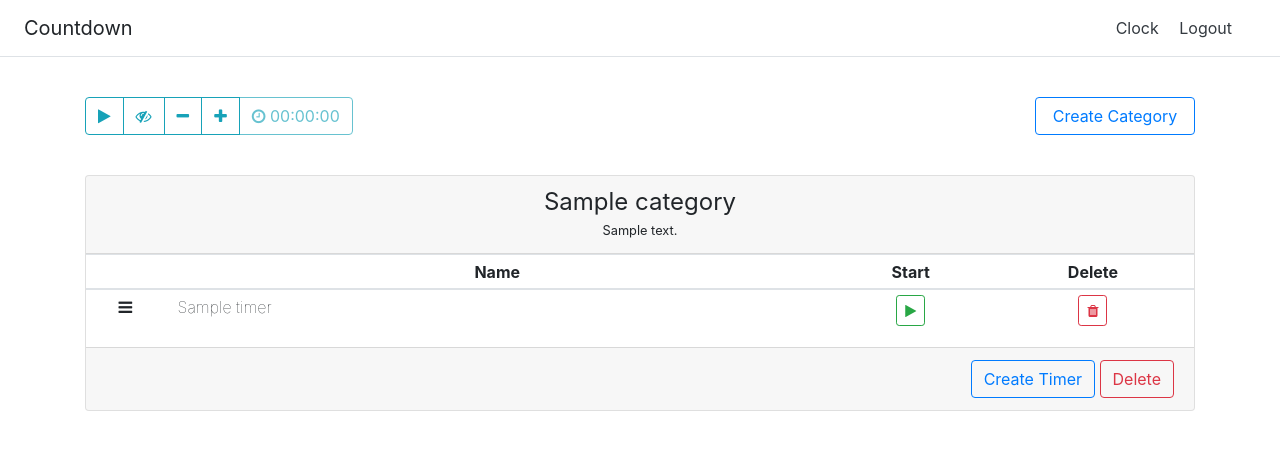
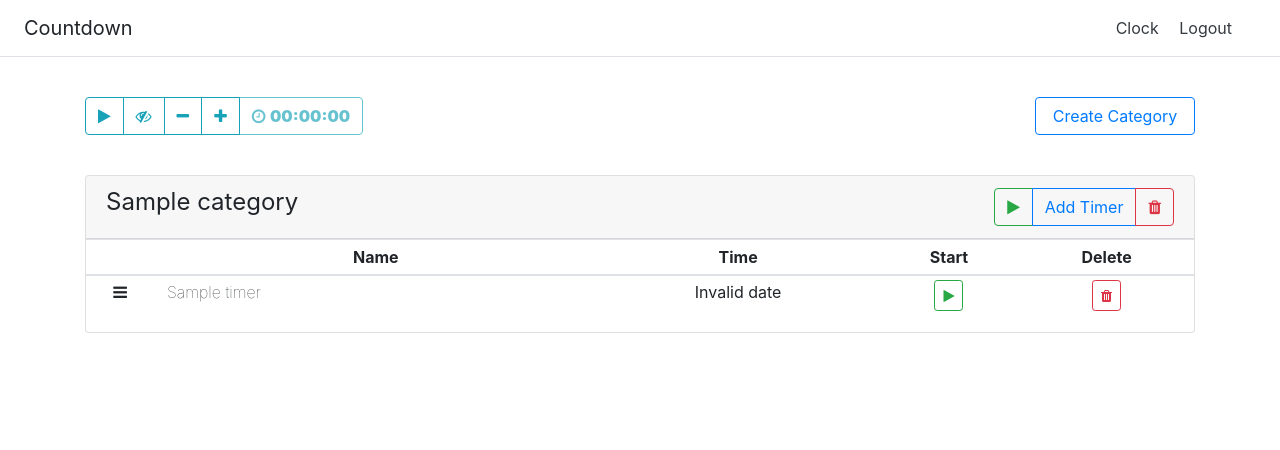
Before and after one commit to CamiloValderruten/Countdown, a Python web app: template templates/home.html in a window 1280 px wide. Shown: the top 450 px of the page. Run offline with Jinja, Linux system fonts and the light colour scheme; the template is opened without the code that fills it: most values are stand-ins (such as "Sample title", 1, 10 or a date in 2020); some libraries are stand-ins or nearby versions.

Commit message:
Added time to each timer row, and remove the next, always goes to next timer if available.

```diff
--- a/templates/home.html
+++ b/templates/home.html
@@ -43,7 +43,7 @@
                     <div class="btn-group" role="group">
                         <button class="btn btn-outline-info btn-block" disabled>
                             <i class="fa fa-clock-o"></i>
-                            <span class="clock">00:00:00</span>
+                            <span class="clock" style="font-weight: 900">00:00:00</span>
                         </button>
                     </div>
                 </div>
@@ -83,17 +83,39 @@
                     {# Category Cards #}
                     {% for category in categories %}
                         <div class="card mb-4 box-shadow category" id="{{ category._id }}">
+
                             <div class="card-header">
-                                {#                                <div class="float-right">#}
-                                {#                                    <a href="#" onclick="">#}
-                                {#                                        <button class="btn btn-outline-success btn-sm">#}
-                                {#                                            <i class="fa fa-play"></i>#}
-                                {#                                        </button>#}
-                                {#                                    </a>#}
-                                {#                                </div>#}
-                                <h4 class="my-0 font-weight-normal">{{ category.name }}</h4>
-                                <small>{{ category.description }}</small>
+                                <div class="row">
+                                    <div class="col-md-8 mb-2">
+                                        <div class="float-md-left">
+                                            <h4 class="my-0 font-weight-normal">{{ category.name }}</h4>
+                                        </div>
+                                    </div>
+                                    <div class="col-md-4">
+                                        <div class="float-md-right">
+                                            <div class="btn-group btn-group-justified">
+                                                <div class="btn-group" role="group">
+                                                    <button class="btn btn-outline-success">
+                                                        <i class="fa fa-play"></i>
+                                                    </button>
+                                                </div>
+                                                <div class="btn-group" role="group">
+                                                    <button class="btn btn-outline-primary" data-toggle="modal"
+                                                            data-target="#createTimer-{{ category._id }}">Add Timer
+                                                    </button>
+                                                </div>
+                                                <div class="btn-group"
+                                                     onclick="document.location.href = '{{ url_for('delete_category', _id=category._id) }}'">
+                                                    <button class="btn btn-outline-danger">
+                                                        <i class="fa fa-trash"></i>
+                                                    </button>
+                                                </div>
+                                            </div>
+                                        </div>
+                                    </div>
+                                </div>
                             </div>
+
                             <div class="card-body" style="padding: 0;">
                                 {% if category.timers | length > 0 %}
                                     <div style="overflow-y: auto; max-height: 200px;">
@@ -101,9 +123,9 @@
                                             <thead>
                                             <tr>
                                                 <th scope="col"></th>
-                                                <th style="width: 60%">Name</th>
+                                                <th scope="col" style="width: 40%">Name</th>
+                                                <th scope="col">Time</th>
                                                 <th scope="col">Start</th>
-                                                {#                                        <th scope="col">Edit</th>#}
                                                 <th scope="col">Delete</th>
                                             </tr>
                                             </thead>
@@ -114,17 +136,15 @@
                                                     data-next="{{ 'true' if timer.next else 'false' }}"
                                                     data-seconds="{{ timer.seconds }}"
                                                     data-category="{{ category.name }}">
-                                                    <td><i class="fa fa-bars handle"></i></td>
+                                                    <td>
+                                                        <i class="fa fa-bars handle"></i>
+                                                    </td>
                                                     <td scope="row" style="font-weight: 100;">
-                                                <span class="ml-2 float-left">
-                                                    {{ timer.name }}
-                                                </span>
-                                                        {% if timer.next %}
-                                                            <div class="pull-right">
-                                                                <i class="fa fa-arrow-down"></i>
-                                                            </div>
-                                                        {% endif %}
+                                                        <span class="ml-2 float-left">
+                                                            {{ timer.name }}
+                                                        </span>
                                                     </td>
+                                                    <td class="time">00:00:00</td>
                                                     <td>
                                                         <a href="#">
                                                             <button class="btn btn-outline-success btn-sm pause"
@@ -151,16 +171,7 @@
                                     </div>
                                 {% endif %}
                             </div>
-                            <div class="card-footer">
-                                <div class="float-right">
-                                    <button class="btn btn-outline-primary" data-toggle="modal"
-                                            data-target="#createTimer-{{ category._id }}">Create Timer
-                                    </button>
-                                    <a href="{{ url_for('delete_category', _id=category._id) }}">
-                                        <button class="btn btn-outline-danger">Delete</button>
-                                    </a>
-                                </div>
-                            </div>
+
                         </div>
                     {% endfor %}
 
@@ -176,7 +187,7 @@
             <div class="modal-dialog" role="document">
                 <div class="modal-content">
                     <div class="modal-header">
-                        <h5 class="modal-title" id="exampleModalLabel">Create timer for {{ category.name }}</h5>
+                        <h5 class="modal-title" id="exampleModalLabel">Create Timer for {{ category.name }}</h5>
                         <button type="button" class="close" data-dismiss="modal" aria-label="Close">
                             <span aria-hidden="true">&times;</span>
                         </button>
@@ -193,9 +204,6 @@
                                     <input type="number" class="form-control" name="minutes" placeholder="Minutes">
                                     <input type="number" class="form-control" name="seconds" placeholder="Seconds">
                                 </div>
-                            </div>
-                            <div class="form-group">
-                                <input type="checkbox" name="next"> Go to next timer after completion.
                             </div>
                             <button type="submit" class="btn btn-outline-primary btn-block">Create</button>
                         </form>
@@ -244,6 +252,12 @@
     <script src="https://code.jquery.com/ui/1.12.1/jquery-ui.min.js"></script>
 
     <script>
+        $(".timer").each(function (index, timer) {
+            timer = $(timer);
+            var timerDuration = moment.duration(parseInt(timer.attr('data-seconds')), 'second');
+            timer.find('.time').text(moment.utc(timerDuration.as('milliseconds')).format('HH:mm:ss'));
+        });
+
         var socketIO = io.connect('//' + document.domain + ':' + location.port);
         setInterval(function () {
             if (currentTimer) {
@@ -254,7 +268,6 @@
                     id: currentTimer.id,
                     name: currentTimer.attr('data-name'),
                     seconds: duration.asSeconds(),
-                    next: currentTimer.attr('data-next'),
                     category: currentTimer.attr('data-category'),
                     hidden: hidden,
                     paused: paused,
@@ -274,7 +287,7 @@
                     } else {
                         $('.pulsate').removeClass('pulsate');
                         paused = true;
-                        if (currentTimer.attr('data-next') && nextTimer) startTimer(nextTimer.id);
+                        if (nextTimer) startTimer(nextTimer.id);
                     }
                 }
 
```
